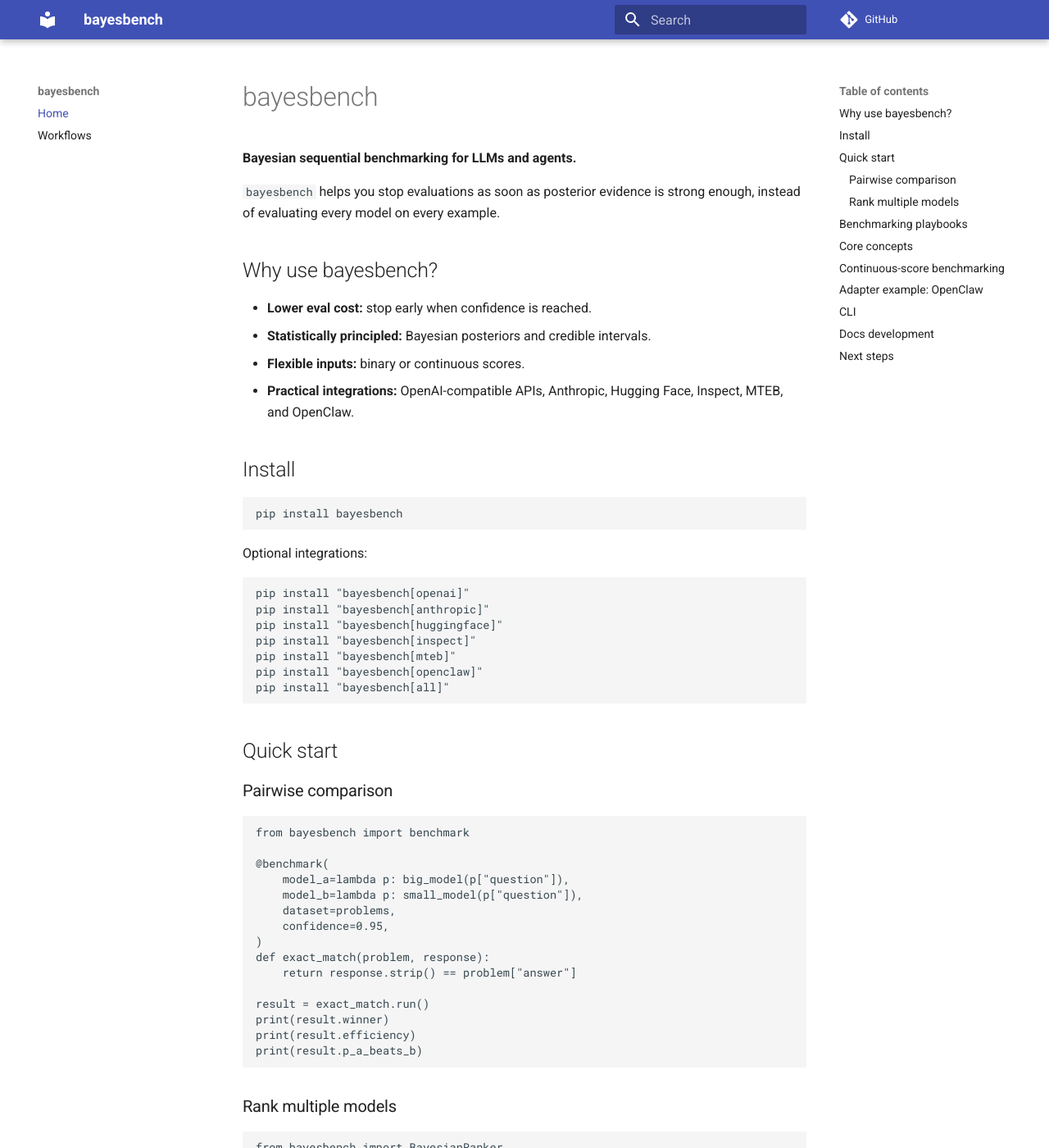
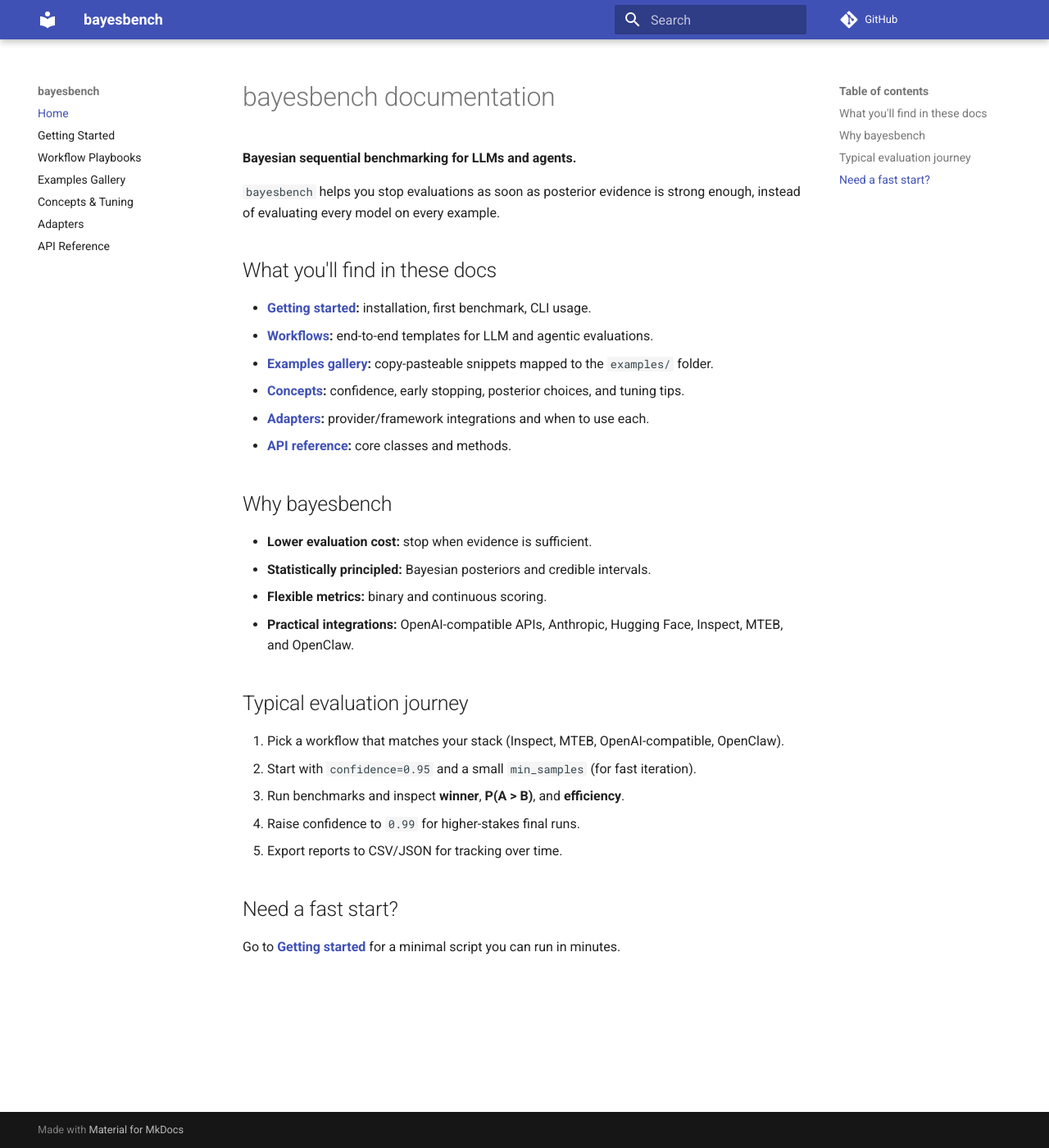
Before and after one commit to rymarinelli/bayesbench, an MkDocs documentation site: the page built from docs/index.md, in a window 1280 px wide and 1400 px high. Shown: the whole window at 82% size. Built offline with MkDocs 1.6.1 and Material for MkDocs 9.7.7, drawn with Linux system fonts in a browser that asks for light colours; comment, search, counter and statistics services are not loaded; some of the changed text lies outside the part shown.

Commit message:
Expand and reorganize MkDocs documentation

````diff
--- /dev/null
+++ b/docs/adapters.md
@@ -0,0 +1,72 @@
+# Adapter guide
+
+Adapters convert external model/framework APIs into plain callables that work with `bayesbench`.
+
+## OpenAI-compatible adapter
+
+```python
+from bayesbench.adapters.openai_compat import openai_model
+
+model = openai_model("gpt-4o")
+groq_model = openai_model(
+    "llama-3.1-70b-versatile",
+    base_url="https://api.groq.com/openai/v1",
+)
+```
+
+Use for OpenAI and OpenAI-compatible providers (Groq, Together, Ollama, vLLM, etc.).
+
+## Anthropic adapter
+
+```python
+from bayesbench.adapters.anthropic_adapter import anthropic_model
+
+model = anthropic_model("claude-opus-4-6")
+```
+
+Use for Claude model families through Anthropic APIs.
+
+## Hugging Face adapter
+
+```python
+from bayesbench.adapters.huggingface import hf_model, hf_dataset
+
+model = hf_model("meta-llama/Llama-3.1-8B-Instruct")
+dataset = hf_dataset("openai/gsm8k", split="test")
+```
+
+Use when your workloads are centered on Hugging Face-hosted models/datasets.
+
+## Inspect adapter
+
+```python
+from bayesbench.adapters.inspect_ai import from_inspect_dataset, inspect_model
+```
+
+Use for AISI Inspect datasets, model wrappers, and scorers without rewriting task logic.
+
+## MTEB adapter
+
+```python
+from bayesbench.adapters.mteb import mteb_sts_dataset, st_model, sts_score_fn
+```
+
+Use for embedding benchmarking and STS-style continuous metrics.
+
+## OpenClaw adapter
+
+```python
+from bayesbench.adapters.openclaw import openclaw_agent
+
+agent = openclaw_agent(my_agent)
+```
+
+Use for agent-vs-agent or agent-vs-LLM comparisons.
+
+## Adapter selection checklist
+
+- Need text-generation A/B across providers → **OpenAI-compatible** or **Anthropic**
+- Need existing Inspect pipeline reuse → **Inspect**
+- Need embedding STS benchmarks → **MTEB**
+- Need full agent-loop benchmarking → **OpenClaw**
+- Need HF-centric model/data loading → **Hugging Face**
--- /dev/null
+++ b/docs/concepts.md
@@ -0,0 +1,63 @@
+# Core concepts and tuning
+
+## Sequential Bayesian benchmarking
+
+`bayesbench` updates posteriors after each example and continuously checks whether
+one model is likely better than another.
+
+A typical decision rule is:
+
+- Declare **model A wins** if `P(A > B) >= confidence`.
+- Declare **model B wins** if `P(A > B) <= (1 - confidence)`.
+- Otherwise continue until the dataset is exhausted (or evidence stabilizes).
+
+## Main knobs
+
+### `confidence`
+
+- Default: `0.95`
+- Meaning: required posterior certainty before stopping.
+- Increase to `0.99` for higher-stakes choices.
+
+### `min_samples`
+
+- Guards against very early conclusions from tiny sample counts.
+- Start with `5` for noisy tasks.
+
+### `skip_threshold`
+
+- Skips tasks that appear non-discriminating between models.
+- Helps avoid spending budget on tasks unlikely to change decisions.
+
+## Choosing a posterior
+
+### Binary outcomes → `BetaPosterior`
+
+Use for exact match, pass/fail, rubric pass/fail, and multiple-choice correctness.
+
+### Continuous outcomes → `NormalPosterior`
+
+Use for BLEU/ROUGE-like scores, cosine similarity, judge scores, and other real-valued metrics.
+
+## Interpreting results
+
+A task result usually gives:
+
+- `winner`: which model won (`model_a`, `model_b`, or `None`)
+- `p_a_beats_b`: posterior probability that A outperforms B
+- `efficiency`: fraction of evaluations saved by early stopping
+- credible intervals for each model's latent quality
+
+Do not treat the posterior probability as a universal truth; it is conditional on:
+
+- your dataset,
+- your scoring function,
+- your prior choice,
+- and any filtering/skipping rules.
+
+## Practical defaults
+
+- Start: `confidence=0.95`, `min_samples=5`
+- Final release decisions: `confidence=0.99`
+- Noisy judge scores: increase `min_samples` and prefer larger validation sets
+- Highly heterogeneous tasks: report per-task outcomes, not only aggregate winner
--- /dev/null
+++ b/docs/examples.md
@@ -0,0 +1,53 @@
+# Examples gallery
+
+The repository ships runnable examples under `examples/`.
+Use these as practical templates and adapt to your own tasks.
+
+## 1) `quickstart.py` — smallest useful benchmark
+
+Best when you want to verify setup quickly before integrating providers.
+
+- Focus: basic A/B comparison and early stopping.
+- Start here if you're new to `bayesbench`.
+
+## 2) `llm_comparison.py` — LLM-vs-LLM workflow
+
+Best when comparing two text-generation models using exact match or rubric scoring.
+
+- Focus: model callable shape and binary scoring.
+- Good baseline for task-oriented LLM evals.
+
+## 3) `multi_model_ranking.py` — ranking many models
+
+Best when you need a leaderboard rather than only pairwise A/B.
+
+- Focus: `BayesianRanker`, pairwise posterior comparisons, rank summary.
+- Useful for release gates and regression tracking.
+
+## 4) `framework_adapters.py` — integration patterns
+
+Best when your models and datasets come from external frameworks.
+
+- Focus: adapters that normalize framework-specific APIs into benchmark callables.
+- Good for teams with existing evaluation stacks.
+
+## 5) `inspect_example.py` — AISI Inspect integration
+
+Best when you already use Inspect datasets/tasks and want Bayesian stopping.
+
+- Focus: `from_inspect_dataset`, `inspect_model`, and inspect-native wiring.
+- Lets you keep Inspect pipelines while reducing evaluation cost.
+
+## 6) `mteb_example.py` — embedding model comparisons
+
+Best when evaluating embedding quality on STS-style tasks.
+
+- Focus: continuous scores + `NormalPosterior`.
+- Recommended for semantic similarity benchmarks.
+
+## Suggested progression
+
+1. Run `quickstart.py`.
+2. Choose either `llm_comparison.py` or `mteb_example.py` based on your metric type.
+3. Move to `multi_model_ranking.py` when comparing 3+ models.
+4. Adopt adapter examples to connect your production providers.
--- /dev/null
+++ b/docs/getting-started.md
@@ -0,0 +1,94 @@
+# Getting started
+
+## Installation
+
+```bash
+pip install bayesbench
+```
+
+Optional integrations:
+
+```bash
+pip install "bayesbench[openai]"
+pip install "bayesbench[anthropic]"
+pip install "bayesbench[huggingface]"
+pip install "bayesbench[inspect]"
+pip install "bayesbench[mteb]"
+pip install "bayesbench[openclaw]"
+pip install "bayesbench[all]"
+```
+
+## Minimal pairwise benchmark
+
+```python
+from bayesbench import BayesianBenchmark
+
+bench = BayesianBenchmark(confidence=0.95)
+
+result = bench.compare(
+    model_a=lambda p: big_model(p["question"]),
+    model_b=lambda p: small_model(p["question"]),
+    dataset=problems,
+    score_fn=lambda p, r: int(r.strip() == p["answer"]),
+    name="quickstart_exact_match",
+)
+
+print(result.winner)
+print(result.p_a_beats_b)
+print(result.efficiency)
+```
+
+## Register multiple tasks
+
+```python
+from bayesbench import BayesianBenchmark
+
+bench = BayesianBenchmark(confidence=0.95, min_samples=5)
+
+@bench.task(dataset=gsm8k, name="gsm8k")
+def math_task(problem):
+    return model_a(problem["q"]) == problem["a"], model_b(problem["q"]) == problem["a"]
+
+@bench.task(dataset=mmlu, name="mmlu")
+def reasoning_task(problem):
+    return model_a(problem["q"]) == problem["a"], model_b(problem["q"]) == problem["a"]
+
+report = bench.run(verbose=True)
+print(report.summary())
+```
+
+## Use continuous metrics
+
+```python
+from bayesbench import BayesianBenchmark
+from bayesbench.posteriors import NormalPosterior
+
+bench = BayesianBenchmark(confidence=0.95, posterior_factory=NormalPosterior)
+
+result = bench.compare(
+    model_a=translation_model_a,
+    model_b=translation_model_b,
+    dataset=translation_set,
+    score_fn=lambda p, r: compute_bleu(r, p["reference"]),
+    name="bleu_eval",
+)
+```
+
+## CLI usage
+
+```bash
+bayesbench my_benchmark.py
+bayesbench my_benchmark.py --confidence 0.99 --min-samples 10 --skip-threshold 0.90
+bayesbench --version
+```
+
+Your benchmark file should expose either:
+
+- `bench = BayesianBenchmark(...)`, or
+- a `@suite`-decorated class.
+
+## What to read next
+
+- **[Workflows](workflows.md)** for complete templates.
+- **[Concepts](concepts.md)** for tuning confidence and stopping behavior.
+- **[Examples gallery](examples.md)** for scripts in `examples/`.
--- a/docs/index.md
+++ b/docs/index.md
@@ -1,138 +1,34 @@
-# bayesbench
+# bayesbench documentation
 
 **Bayesian sequential benchmarking for LLMs and agents.**
 
 `bayesbench` helps you stop evaluations as soon as posterior evidence is strong enough,
 instead of evaluating every model on every example.
 
-## Why use bayesbench?
+## What you'll find in these docs
 
-- **Lower eval cost:** stop early when confidence is reached.
+- **[Getting started](getting-started.md):** installation, first benchmark, CLI usage.
+- **[Workflows](workflows.md):** end-to-end templates for LLM and agentic evaluations.
+- **[Examples gallery](examples.md):** copy-pasteable snippets mapped to the `examples/` folder.
+- **[Concepts](concepts.md):** confidence, early stopping, posterior choices, and tuning tips.
+- **[Adapters](adapters.md):** provider/framework integrations and when to use each.
+- **[API reference](api-reference.md):** core classes and methods.
+
+## Why bayesbench
+
+- **Lower evaluation cost:** stop when evidence is sufficient.
 - **Statistically principled:** Bayesian posteriors and credible intervals.
-- **Flexible inputs:** binary or continuous scores.
+- **Flexible metrics:** binary and continuous scoring.
 - **Practical integrations:** OpenAI-compatible APIs, Anthropic, Hugging Face, Inspect, MTEB, and OpenClaw.
 
-## Install
+## Typical evaluation journey
 
-```bash
-pip install bayesbench
-```
+1. Pick a workflow that matches your stack (Inspect, MTEB, OpenAI-compatible, OpenClaw).
+2. Start with `confidence=0.95` and a small `min_samples` (for fast iteration).
+3. Run benchmarks and inspect **winner**, **P(A > B)**, and **efficiency**.
+4. Raise confidence to `0.99` for higher-stakes final runs.
+5. Export reports to CSV/JSON for tracking over time.
 
-Optional integrations:
+## Need a fast start?
 
-```bash
-pip install "bayesbench[openai]"
-pip install "bayesbench[anthropic]"
-pip install "bayesbench[huggingface]"
-pip install "bayesbench[inspect]"
-pip install "bayesbench[mteb]"
-pip install "bayesbench[openclaw]"
-pip install "bayesbench[all]"
-```
-
-## Quick start
-
-### Pairwise comparison
-
-```python
-from bayesbench import benchmark
-
-@benchmark(
-    model_a=lambda p: big_model(p["question"]),
-    model_b=lambda p: small_model(p["question"]),
-    dataset=problems,
-    confidence=0.95,
-)
-def exact_match(problem, response):
-    return response.strip() == problem["answer"]
-
-result = exact_match.run()
-print(result.winner)
-print(result.efficiency)
-print(result.p_a_beats_b)
-```
-
-### Rank multiple models
-
-```python
-from bayesbench import BayesianRanker
-
-ranker = BayesianRanker(confidence=0.95)
-ranker.add_model("large", large_model)
-ranker.add_model("medium", medium_model)
-ranker.add_model("small", small_model)
-
-result = ranker.rank(dataset=problems, score_fn=lambda p, r: r == p["answer"])
-print(result.summary())
-```
-
-
-## Benchmarking playbooks
-
-If you want end-to-end examples by use case, see **[Workflows](workflows.md)**:
-
-- **LLM benchmarking**: AISI Inspect, MTEB embeddings, OpenAI-compatible A/B comparisons
-- **Agentic benchmarking**: OpenClaw agent-vs-agent and agent-vs-LLM workflows
-
-## Core concepts
-
-- **Confidence threshold (`confidence`)**
-  - The stopping rule, e.g. `0.95` means stop when posterior win probability reaches 95%.
-- **Minimum samples (`min_samples`)**
-  - Prevents stopping too early from tiny sample sizes.
-- **Skip threshold (`skip_threshold`)**
-  - Skips non-discriminating examples where both models behave similarly.
-- **Posterior family**
-  - Use `BetaPosterior` for binary outcomes and `NormalPosterior` for continuous scores.
-
-## Continuous-score benchmarking
-
-```python
-from bayesbench import BayesianBenchmark
-from bayesbench.posteriors import NormalPosterior
-
-bench = BayesianBenchmark(confidence=0.95, posterior_factory=NormalPosterior)
-
-result = bench.compare(
-    model_a=large_model,
-    model_b=small_model,
-    score_fn=lambda p, r: bleu(r, p["reference"]),
-    dataset=translation_examples,
-)
-```
-
-## Adapter example: OpenClaw
-
-```python
-from bayesbench.adapters.openclaw import openclaw_agent
-
-agent = openclaw_agent(my_openclaw_agent)
-response = agent({"input": "Solve 17 * 19"})
-```
-
-## CLI
-
-```bash
-bayesbench my_benchmark.py
-bayesbench my_benchmark.py --confidence 0.99 --min-samples 10 --skip-threshold 0.90
-bayesbench --version
-```
-
-Your benchmark file should expose either:
-
-- `bench = BayesianBenchmark(...)`, or
-- a `@suite`-decorated class.
-
-## Docs development
-
-```bash
-pip install -e ".[docs]"
-mkdocs serve
-mkdocs build --strict
-```
-
-## Next steps
-
-- Browse source examples in `examples/`.
-- See `README.md` for a broader project overview.
-- Contribute improvements via `CONTRIBUTING.md`.
+Go to **[Getting started](getting-started.md)** for a minimal script you can run in minutes.
--- a/docs/workflows.md
+++ b/docs/workflows.md
@@ -1,31 +1,81 @@
-# Workflows: LLM and agentic benchmarking
+# Workflow playbooks
 
-This page shows practical workflows for benchmarking both **LLM responses** and
-**agent behaviour** with `bayesbench`.
+This page provides practical, end-to-end workflows for common benchmarking setups.
+Each workflow includes when to use it, a reference implementation, and expected outputs.
 
-## LLM benchmarking workflows
+## Workflow 1: LLM A/B with OpenAI-compatible APIs
 
-### 1) AISI Inspect workflow (task/eval datasets)
+**Use when:** comparing two chat/completion models (OpenAI, Groq, Together, Ollama, vLLM).
 
-Use this when your eval pipeline already uses Inspect datasets and model routing.
+```python
+from bayesbench import BayesianBenchmark
+from bayesbench.adapters.openai_compat import openai_model
+
+bench = BayesianBenchmark(confidence=0.95, min_samples=5)
+
+model_a = openai_model("gpt-4o")
+model_b = openai_model("llama-3.1-70b-versatile", base_url="https://api.groq.com/openai/v1")
+
+result = bench.compare(
+    model_a=model_a,
+    model_b=model_b,
+    dataset=problems,
+    score_fn=lambda p, r: int(r.strip() == p["answer"]),
+    name="openai_compat_ab",
+)
+
+print(result.winner, result.p_a_beats_b, result.efficiency)
+```
+
+**Typical output interpretation:**
+
+- `winner` tells you which model has stronger posterior support.
+- `p_a_beats_b` indicates certainty.
+- `efficiency` measures cost saved from stopping early.
+
+---
+
+## Workflow 2: Multi-task suite for release gating
+
+**Use when:** you need one report across multiple benchmarks (math, reasoning, coding, etc.).
+
+```python
+from bayesbench import BayesianBenchmark
+
+bench = BayesianBenchmark(confidence=0.95)
+
+@bench.task(dataset=math_problems, name="math")
+def math_task(problem):
+    return model_a(problem) == problem["answer"], model_b(problem) == problem["answer"]
+
+@bench.task(dataset=reasoning_problems, name="reasoning")
+def reasoning_task(problem):
+    return score_reasoning(problem, model_a(problem)), score_reasoning(problem, model_b(problem))
+
+report = bench.run(verbose=True)
+print(report.summary())
+```
+
+**Why teams use this:**
+
+- One unified report for go/no-go decisions.
+- Early stopping can reduce cost on each task independently.
+
+---
+
+## Workflow 3: Inspect-native dataset and model pipeline
+
+**Use when:** your existing evaluation stack is built around AISI Inspect.
 
 ```python
 from inspect_ai.dataset import hf_dataset, FieldSpec
 from bayesbench import BayesianBenchmark
-from bayesbench.adapters.inspect_ai import (
-    from_inspect_dataset,
-    inspect_model,
-    exact_match_score,
-)
+from bayesbench.adapters.inspect_ai import from_inspect_dataset, inspect_model, exact_match_score
 
 bench = BayesianBenchmark(confidence=0.95)
 
 problems = from_inspect_dataset(
-    hf_dataset(
-        "openai/gsm8k",
-        split="test",
-        sample_fields=FieldSpec(input="question", target="answer"),
-    )
+    hf_dataset("openai/gsm8k", split="test", sample_fields=FieldSpec(input="question", target="answer"))
 )
 
 model_a = inspect_model("openai/gpt-4o")
@@ -33,23 +83,16 @@
 
 @bench.task(dataset=problems, name="gsm8k")
 def gsm8k(problem):
-    return (
-        exact_match_score(problem, model_a(problem)),
-        exact_match_score(problem, model_b(problem)),
-    )
+    return exact_match_score(problem, model_a(problem)), exact_match_score(problem, model_b(problem))
 
 print(bench.run().summary())
 ```
 
-Why this is useful:
-- Reuses Inspect datasets/models directly.
-- Gives Bayesian early stopping without rewriting your eval stack.
-
 ---
 
-### 2) MTEB workflow (embedding model benchmarking)
+## Workflow 4: Embedding benchmarking with MTEB
 
-Use this to compare embedding models on STS tasks with continuous scores.
+**Use when:** comparing embedding models on STS/semantic similarity tasks.
 
 ```python
 from bayesbench import BayesianBenchmark
@@ -63,52 +106,17 @@
     model_b=st_model("sentence-transformers/all-MiniLM-L6-v2"),
     score_fn=sts_score_fn,
     dataset=mteb_sts_dataset("STSBenchmark", max_samples=500),
-    name="sts_benchmark",
-)
-
-print(result.winner, result.p_a_beats_b, result.efficiency)
-```
-
-Why this is useful:
-- Uses the right posterior family (`NormalPosterior`) for continuous metrics.
-- Often reaches stable conclusions before full-dataset evaluation.
-
----
-
-### 3) OpenAI-compatible provider workflow
-
-Use this for fast A/B tests across OpenAI, Groq, Together, Ollama, and other
-OpenAI-compatible providers.
-
-```python
-from bayesbench import BayesianBenchmark
-from bayesbench.adapters.openai_compat import openai_model
-
-bench = BayesianBenchmark(confidence=0.95)
-
-model_a = openai_model("gpt-4o")
-model_b = openai_model(
-    "llama-3.1-70b-versatile",
-    base_url="https://api.groq.com/openai/v1",
-)
-
-result = bench.compare(
-    model_a=model_a,
-    model_b=model_b,
-    dataset=problems,
-    score_fn=lambda p, r: r.strip() == p["answer"],
-    name="ab_eval",
+    name="mteb_sts",
 )
 
 print(result.summary())
 ```
 
-## Agentic benchmarking workflows
+---
 
-### 1) OpenClaw agent-vs-agent benchmarking
+## Workflow 5: Agent-vs-agent with OpenClaw
 
-Use this when evaluating complete agent loops (tool use, planning, retries),
-not just single-shot text completion.
+**Use when:** evaluating full agent loops (planning, tools, retries) instead of raw completions.
 
 ```python
 from bayesbench import BayesianBenchmark
@@ -123,44 +131,17 @@
     model_a=agent_a,
     model_b=agent_b,
     dataset=tasks,
-    score_fn=lambda p, output: int(output.strip() == p["expected"]),
-    name="agent_exact_match",
+    score_fn=lambda p, out: int(out.strip() == p["expected"]),
+    name="openclaw_agent_match",
 )
 
 print(result.summary())
 ```
 
----
+## Workflow tuning checklist
 
-### 2) Mixed workflow: LLM baseline vs agent system
-
-Compare a pure LLM baseline against a tool-using agent on the same benchmark.
-
-```python
-from bayesbench import BayesianBenchmark
-from bayesbench.adapters.openai_compat import openai_model
-from bayesbench.adapters.openclaw import openclaw_agent
-
-bench = BayesianBenchmark(confidence=0.95)
-
-llm_baseline = openai_model("gpt-4o-mini")
-agent_system = openclaw_agent(my_openclaw_agent)
-
-result = bench.compare(
-    model_a=agent_system,
-    model_b=llm_baseline,
-    dataset=tool_use_tasks,
-    score_fn=lambda p, r: float(p["grader"](r)),
-    name="agent_vs_llm",
-)
-
-print(result.winner, result.credible_interval_a, result.credible_interval_b)
-```
-
-## Suggested benchmarking checklist
-
-- Use **binary scores** (`0/1`) for exact match, pass/fail, rubric pass.
-- Use **continuous scores** (`0.0-1.0`) for semantic/judge-based quality.
-- Start with `confidence=0.95`; raise to `0.99` for higher-stakes decisions.
-- Set `min_samples` for noisy tasks to avoid premature stopping.
-- Report both winner and **efficiency** (fraction of evaluations saved).
+- Binary metric? Use default posterior (`BetaPosterior`).
+- Continuous metric? Use `NormalPosterior`.
+- High-stakes decisions? Increase `confidence` to `0.99`.
+- Noisy tasks? Increase `min_samples`.
+- Reporting to stakeholders? Include both winner and efficiency.
--- a/mkdocs.yml
+++ b/mkdocs.yml
@@ -15,4 +15,9 @@
 
 nav:
   - Home: index.md
-  - Workflows: workflows.md
+  - Getting Started: getting-started.md
+  - Workflow Playbooks: workflows.md
+  - Examples Gallery: examples.md
+  - Concepts & Tuning: concepts.md
+  - Adapters: adapters.md
+  - API Reference: api-reference.md
````
Also changed, not shown: docs/api-reference.md (added, +78 -0 lines).
